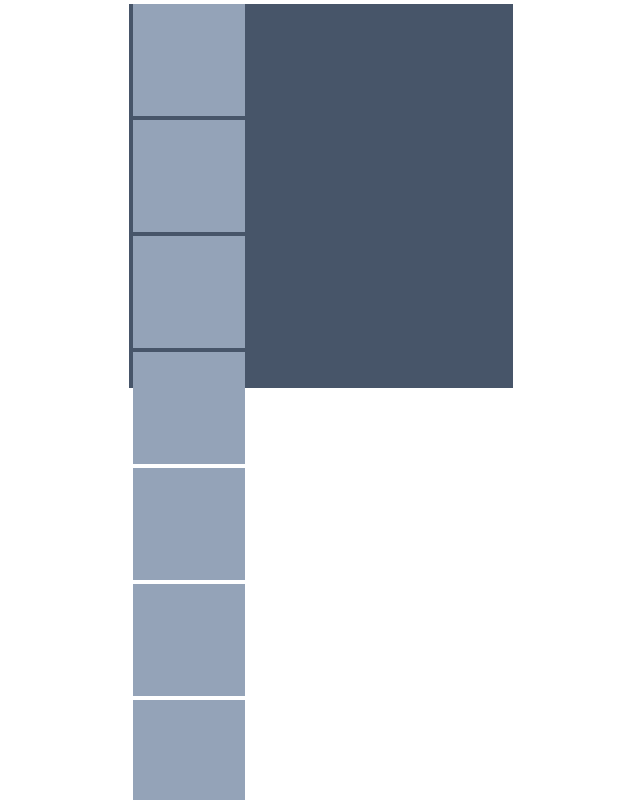
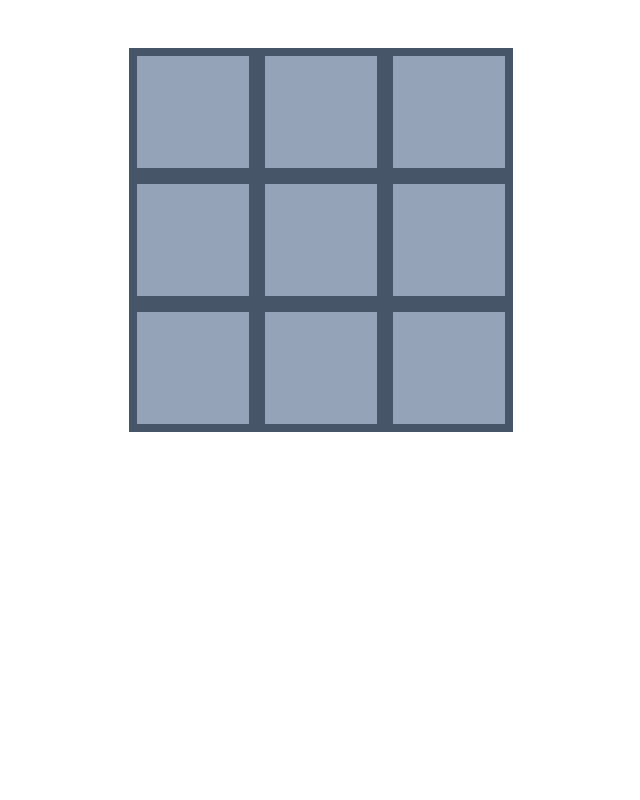
Before and after one commit to StevieBrooks/ReactMiniProjects, a React (Create React App) app: page / in a window 1280 px wide. Shown: the top 800 px of the page, without its empty margins (319-959 px from the left). Built offline with nearby package versions, Linux system fonts and the light colour scheme.

Commit message:
cell basic styling

```diff
--- a/src/components/GameBoard.jsx
+++ b/src/components/GameBoard.jsx
@@ -8,7 +8,7 @@ export default function GameBoard() {
 
     return (
 
-        <div className="game-board w-96 h-96 bg-slate-600 m-auto">
+        <div className="game-board w-96 h-96 bg-slate-600 m-auto relative top-12 flex flex-wrap justify-center items-center">
             {boardState.map((cell, index) => (
                 cell.map((gameCell, index) => (
                     <GameCell key={index} />
--- a/src/components/GameCell.jsx
+++ b/src/components/GameCell.jsx
@@ -1,5 +1,5 @@
 export default function GameCell() {
     return (
-        <div className="game-cell w-28 h-28 m-1 bg-slate-400"></div>
+        <div className="game-cell w-28 h-28 mx-2 bg-slate-400"></div>
     )
 }
```
